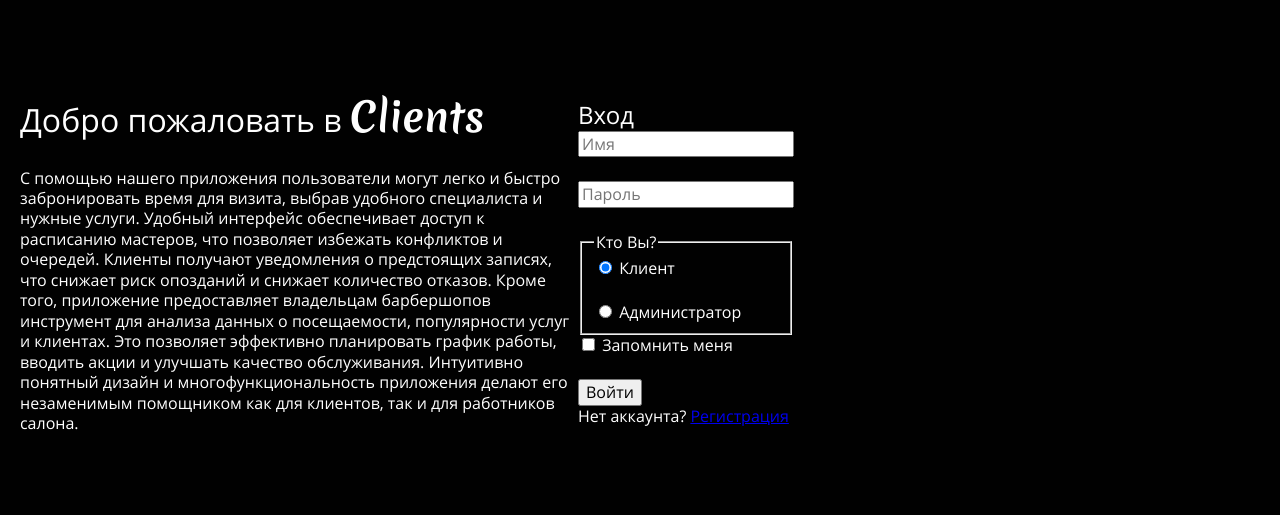
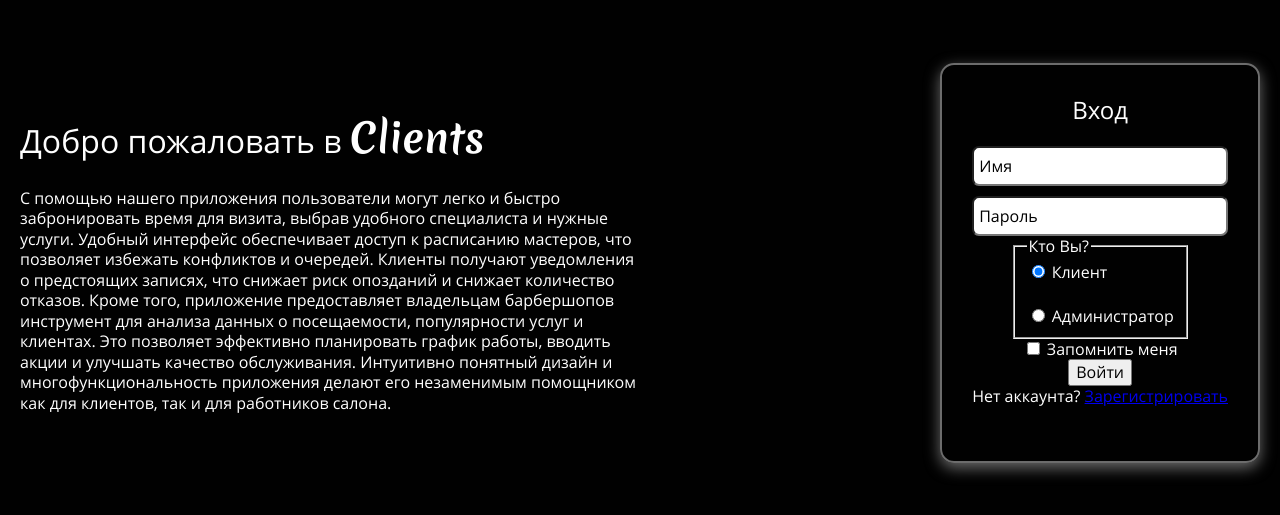
Before and after one commit to Evgeny-Stepanov/clients-vanilla-js, a website built with webpack: page src/auth/index.html in a window 1280 px wide. Shown: the part 137-652 px from the top of the page. Built offline with nearby package versions, Linux system fonts and the light colour scheme.

Commit message:
Work on auth page 1.1

```diff
--- a/src/auth/html/auth-form.html
+++ b/src/auth/html/auth-form.html
@@ -1,10 +1,10 @@
 <form class="auth__form form form--login">
 	<h2 class="form__title">Вход</h2>
-	<p>
+	<p class="form__input-name">
 		<label for="name" class="visually-hidden">Введите имя</label>
 		<input type="text" name="name" id="name" placeholder="Имя" />
 	</p>
-	<p>
+	<p class="form__input-password">
 		<label for="password" class="visually-hidden">Введите пароль</label>
 		<input type="password" name="password" id="password" placeholder="Пароль" />
 	</p>
@@ -21,25 +21,23 @@
 		</p>
 	</fieldset>
 
-	<p>
-		<input type="checkbox" name="remember" id="remember" />
+	<p class="form__checkbox-remember">
+		<input type="checkbox" name="remember-me" id="remember" />
 		<label for="remember">Запомнить меня</label>
 	</p>
 
 	<button type="submit">Войти</button>
 
-	<p>
-		Нет аккаунта? <span><a href="#">Регистрация</a></span>
-	</p>
+	<p class="form__no-account">Нет аккаунта? <a href="#">Зарегистрировать</a></p>
 </form>
 
-<form class="auth__form form form--registration hidden">
+<form class="auth__form form form--registration">
 	<h2 class="form__title">Регистрация</h2>
-	<p>
+	<p class="form__input-name">
 		<label for="name" class="visually-hidden">Введите имя</label>
 		<input type="text" name="name" id="name" placeholder="Имя" />
 	</p>
-	<p>
+	<p class="form__input-password">
 		<label for="password" class="visually-hidden">Введите пароль</label>
 		<input type="password" name="password" id="password" placeholder="Пароль" />
 	</p>
@@ -56,9 +54,12 @@
 		</p>
 	</fieldset>
 
+	<p class="form__checkbox-remember">
+		<input type="checkbox" name="remember-me" id="remember" />
+		<label for="remember">Запомнить меня</label>
+	</p>
+
 	<button type="submit">Зарегистрировать</button>
 
-	<p>
-		Есть аккаунт? <span><a href="#">Войти</a></span>
-	</p>
+	<p class="form__no-account">Есть аккаунт? <a href="#">Войти</a></p>
 </form>
--- a/src/css/_utils.scss
+++ b/src/css/_utils.scss
@@ -23,3 +23,15 @@
 		display: none !important;
 	}
 }
+
+@function calc-font-size($n) {
+	@return calc(var(--font-size) * $n);
+}
+
+@function install-border($n, $color) {
+	@return $n solid $color;
+}
+
+@function install-shadow($color) {
+	@return 0px 5px 15px $color;
+}
--- a/src/css/_variables.scss
+++ b/src/css/_variables.scss
@@ -5,7 +5,10 @@
 	--line-height: 1.28;
 
 	--container-width: 1240px;
-  --container-padding-x: 20px;
+	--container-padding-x: 20px;
+
+	--border-radius: 14px;
+	--border-radius-small: 7px;
 
 	--color-black: #010101;
 	--color-white: #fefefe;
--- a/src/css/auth/_auth-form.scss
+++ b/src/css/auth/_auth-form.scss
@@ -0,0 +1,51 @@
+.auth {
+	&__form {
+		max-width: 40%;
+		height: 400px;
+		display: flex;
+		flex-direction: column;
+		align-items: center;
+	}
+}
+.form {
+	padding: 30px;
+	border: install-border(2px, var(--color-gray-dark));
+	border-radius: var(--border-radius);
+	box-shadow: install-shadow(var(--color-gray-dark));
+	&__title {
+		font-size: calc-font-size(1.5);
+	}
+
+	&__input-name {
+		margin-block-start: 20px;
+	}
+
+	&__input-password {
+		margin-block-start: 10px;
+	}
+
+	&__checkbox-remember {
+	}
+
+	&__no-account {
+	}
+}
+.form--login {
+}
+.form--registration {
+	display: none;
+}
+
+.form__input-name,
+.form__input-password {
+	width: 100%;
+	input {
+		border-radius: var(--border-radius-small);
+		padding: 5px;
+		height: 40px;
+		width: 100%;
+		&::placeholder {
+			color: var(--color-black);
+		}
+	}
+}
--- a/src/css/auth/_auth.scss
+++ b/src/css/auth/_auth.scss
@@ -2,20 +2,23 @@
 	height: 100vh;
 	display: flex;
 	align-items: center;
+	justify-content: space-between;
+	gap: 50px;
 
 	&__info {
-		max-width: 45%;
+		max-width: 50%;
 	}
 
 	&__title {
-		font-size: calc(var(--font-size) * 2);
+		font-size: calc-font-size(2);
 		span {
 			font-family: var(--font-family-alt);
-			font-size: calc(var(--font-size) * 2.5);
+			font-size: calc-font-size(2.5);
 		}
 	}
 
 	&__descr {
-		margin-top: calc(var(--font-size) * 1.5);
+		font-size: calc-font-size(1);
+		margin-block-start: calc-font-size(1.5);
 	}
 }
```
